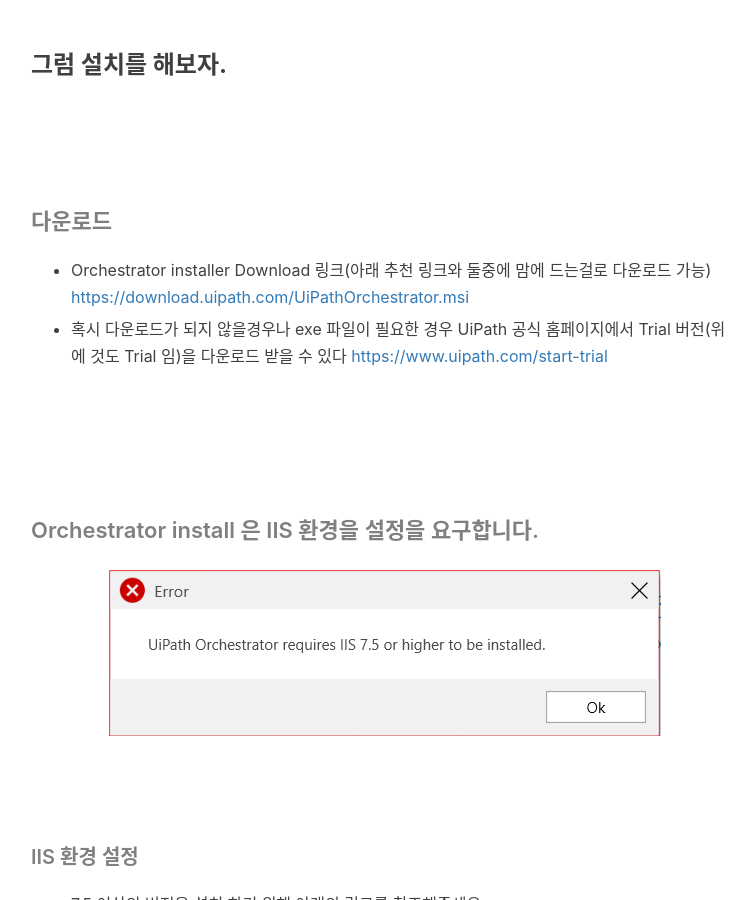
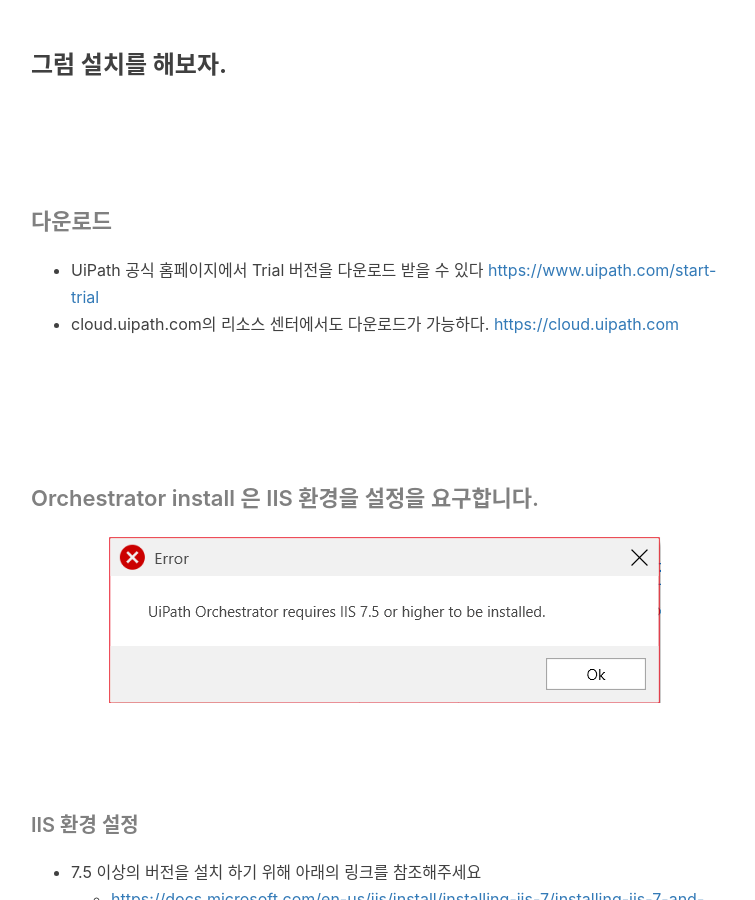
Before and after one commit to labft3231/labft3231.github.io, a Jekyll site: the page built from _posts/2020-04-07-UiPath-On-Premise-Orchestrator-install-1.markdown, in a window 1280 px wide and 900 px high, scrolled down 1284 px. Shown: the whole window, without its empty margins (234-989 px from the left). Built offline with Jekyll 4.4.1, drawn with Linux system fonts in a browser that asks for light colours; nearby versions of some CDN libraries; comment, search, counter and statistics services are not loaded.

Commit message:
ADD: add posts

```diff
--- a/_posts/2020-04-01-LINQ-Basic.markdown
+++ b/_posts/2020-04-01-LINQ-Basic.markdown
@@ -8,8 +8,8 @@
 header-img: 'public/image/title/LINQ_background.jpg'
 header-mask: true
 tags:
+    - LINQ
     - UiPath
-    - LINQ
     - RPA
 ---
 
--- a/_posts/2020-04-07-UiPath-On-Premise-Orchestrator-install-1.markdown
+++ b/_posts/2020-04-07-UiPath-On-Premise-Orchestrator-install-1.markdown
@@ -43,9 +43,8 @@
 
 #### 다운로드
 
-- Orchestrator installer Download 링크(아래 추천 링크와 둘중에 맘에 드는걸로 다운로드 가능)  <https://download.uipath.com/UiPathOrchestrator.msi>
-
-- 혹시 다운로드가 되지 않을경우나 exe 파일이 필요한 경우 UiPath 공식 홈페이지에서 Trial 버전(위에 것도 Trial 임)을 다운로드 받을 수 있다 <https://www.uipath.com/start-trial>
+- UiPath 공식 홈페이지에서 Trial 버전을 다운로드 받을 수 있다 <https://www.uipath.com/start-trial>
+- cloud.uipath.com의 리소스 센터에서도 다운로드가 가능하다. <https://cloud.uipath.com>
 
 <br>
 <br>
--- a/_posts/2020-04-10-UiPath-On-Premise-Orchestrator-install-3.markdown
+++ b/_posts/2020-04-10-UiPath-On-Premise-Orchestrator-install-3.markdown
@@ -2,7 +2,7 @@
 layout: post
 title:  "⛵ UiPath On-Premise Orchestrator 설치-3"
 subtitle: "Orchestrator 설치 / 라이센스 적용"
-date:   2020-04-13 22:52:12 +0900
+date:   2020-04-10 22:52:12 +0900
 categories: rpa update
 author: labft3231
 header-img: 'public/image/title/orchestrator_background.png'
--- a/_posts/2020-05-12-UiPath-Python-Script.markdown
+++ b/_posts/2020-05-12-UiPath-Python-Script copy.markdown
@@ -77,4 +77,4 @@
 (해당 프로젝트에서는 전자의 방법으로 했음)
 
 
-(https://github.com/labft3231/pythonScript "🐍 Python Scripts AND Pandas Basic / UiPath에서 Pandas를 활용한 excel 데이터 조작입니다.")
+<https://github.com/labft3231/pythonScript> 👈 "🐍 Python Scripts AND Pandas Basic / UiPath에서 Pandas를 활용한 excel 데이터 조작입니다."
```
Also changed, not shown: _posts/2020-04-17-Process-Mining.md (+1 -1 lines), _posts/2020-05-15-UiPath-UiPath Automation-hub-Taskcapture.markdown (added, +86 -0 lines), public/image/title/actioncenter_background.jpg (added), public/image/title/automationhub_background.jpg (added), public/image/title/vba_background.jpg (added), public/posts/automationhub.JPG (added).
